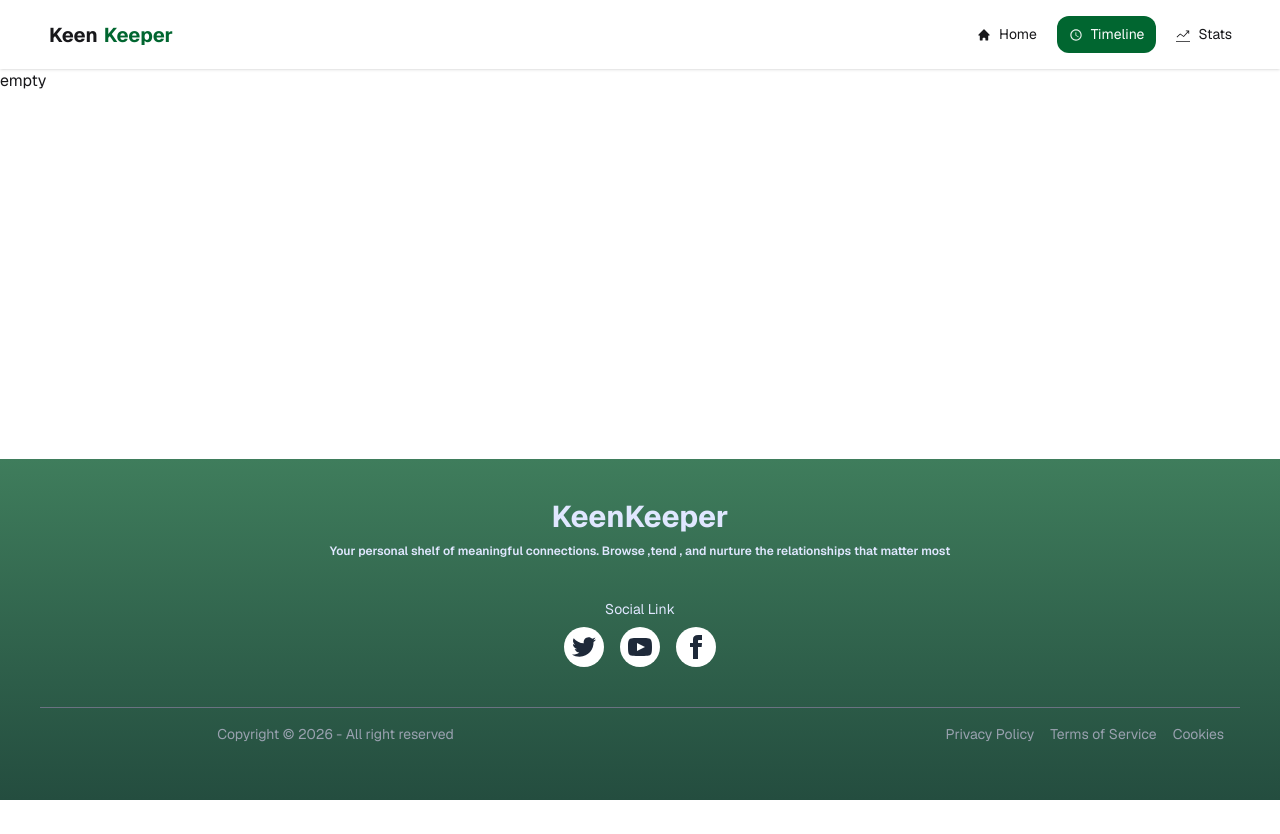
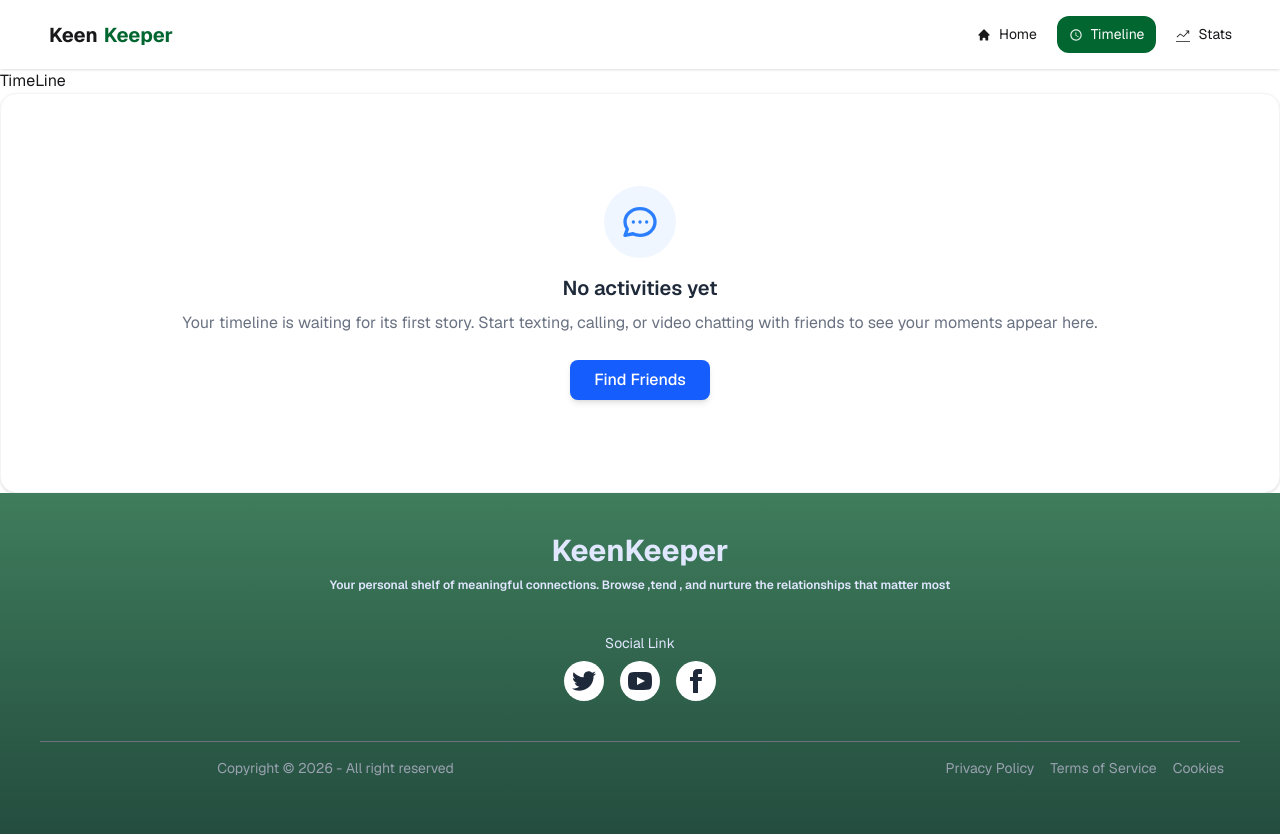
Before and after one commit to Abdhullah-Al-Maruf/keepkepper-asssignment-7, a React (Vite) app: page /timeline in a window 1280 px wide. Before the commit the page ends 800 px from the top, so only its background shows below. Built offline with nearby package versions, Linux system fonts and the light colour scheme.

Commit message:
timeline empty design added

```diff
--- /dev/null
+++ b/src/component/ui/Emptytimeline.jsx
@@ -0,0 +1,42 @@
+import React from 'react';
+
+const Emptytimeline = () => {
+    return (
+        <div>
+        <div className="flex flex-col items-center justify-center p-8 bg-white rounded-2xl shadow-sm border border-gray-100 h-100 container mx-auto">
+  {/* Icon Container */}
+  <div className="bg-blue-50 p-4 rounded-full mb-4">
+    <svg
+      xmlns="http://www.w3.org/2000/svg"
+      className="h-10 w-10 text-blue-500"
+      fill="none"
+      viewBox="0 0 24 24"
+      stroke="currentColor"
+    >
+      <path
+        strokeLinecap="round"
+        strokeLinejoin="round"
+        strokeWidth={2}
+        d="M8 12h.01M12 12h.01M16 12h.01M21 12c0 4.418-4.03 8-9 8a9.863 9.863 0 01-4.255-.949L3 20l1.395-3.72C3.512 15.042 3 13.574 3 12c0-4.418 4.03-8 9-8s9 3.582 9 8z"
+      />
+    </svg>
+  </div>
+
+  {/* Text Content */}
+  <h2 className="text-xl font-semibold text-gray-800 mb-2">
+    No activities yet
+  </h2>
+  <p className="text-gray-500 text-center mb-6 leading-relaxed">
+    Your timeline is waiting for its first story. Start texting, calling, or video chatting with friends to see your moments appear here.
+  </p>
+
+  {/* Optional CTA Button */}
+  <button className="px-6 py-2 bg-blue-600 hover:bg-blue-700 text-white font-medium rounded-lg transition-colors duration-200 shadow-md hover:shadow-lg">
+    Find Friends
+  </button>
+</div>
+        </div>
+    );
+};
+
+export default Emptytimeline;
--- a/src/context/TimelineContext.jsx
+++ b/src/context/TimelineContext.jsx
@@ -7,7 +7,7 @@ export const HistoryContext = createContext();
 const TimelineContext = ({ children }) => {
     const [personData, setPersonData] = useState([]);
 
-    const handleClick = (friendData,type) => {
+    const handleClick = (friendData, type) => {
         // toast messages
         const messages = {
             Text: "Text message sent 📩",
@@ -17,13 +17,7 @@ const TimelineContext = ({ children }) => {
         toast.success(messages[type]);
 
         //  state updatation
-    setPersonData(prev => [
-        ...prev,
-        {
-            friendData,
-            type,
-        }
-    ]);
+        setPersonData(prev => [...prev, { friendData, type } ]);
 
 
     };
--- a/src/pages/TimeLine/Timeline.jsx
+++ b/src/pages/TimeLine/Timeline.jsx
@@ -1,20 +1,19 @@
 import React, { useContext } from 'react';
 import { HistoryContext } from '../../context/TimelineContext';
+import { GiEmptyMetalBucket } from 'react-icons/gi';
+import Emptytimeline from '../../component/ui/Emptytimeline';
 
 const Timeline = () => {
     const { personData } = useContext(HistoryContext);
-if(personData.length===0){
-    return <div>
-        empty
-    </div>
-}
+
 
 
     return (
         <>
             <h2>TimeLine</h2>
-         <div>
 
+            {
+                personData.length === 0 ?<Emptytimeline/> : <div>
                     {
                         personData.map((person, ind) => <div className='container mx-auto flex  gap-5 shadow-md border border-gray-200 mt-5 mb-5 p-5'
                             key={ind}>
@@ -43,6 +42,10 @@ if(personData.length===0){
                         </div>)
                     }
                 </div>
+
+            }
+
+
         </>
 
     );
```
Lines whose indentation alone changed are shown as unchanged.
